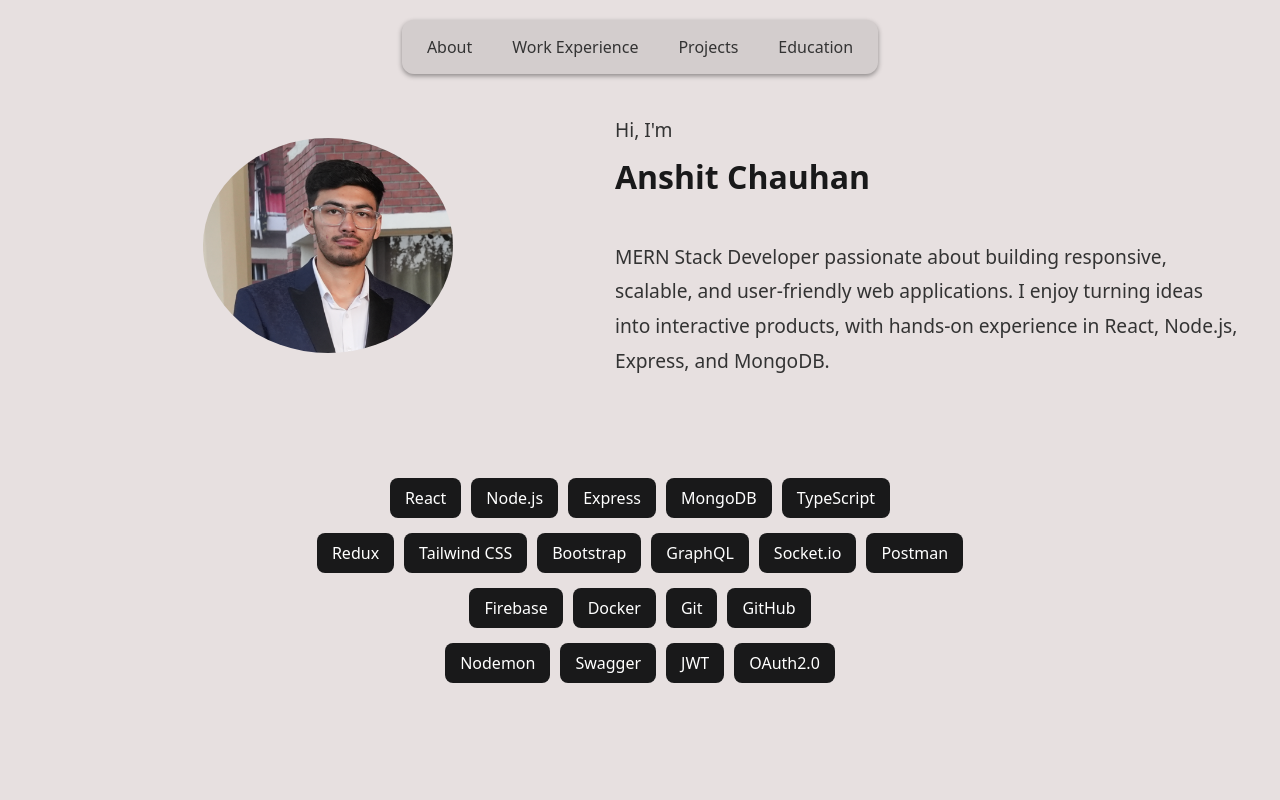
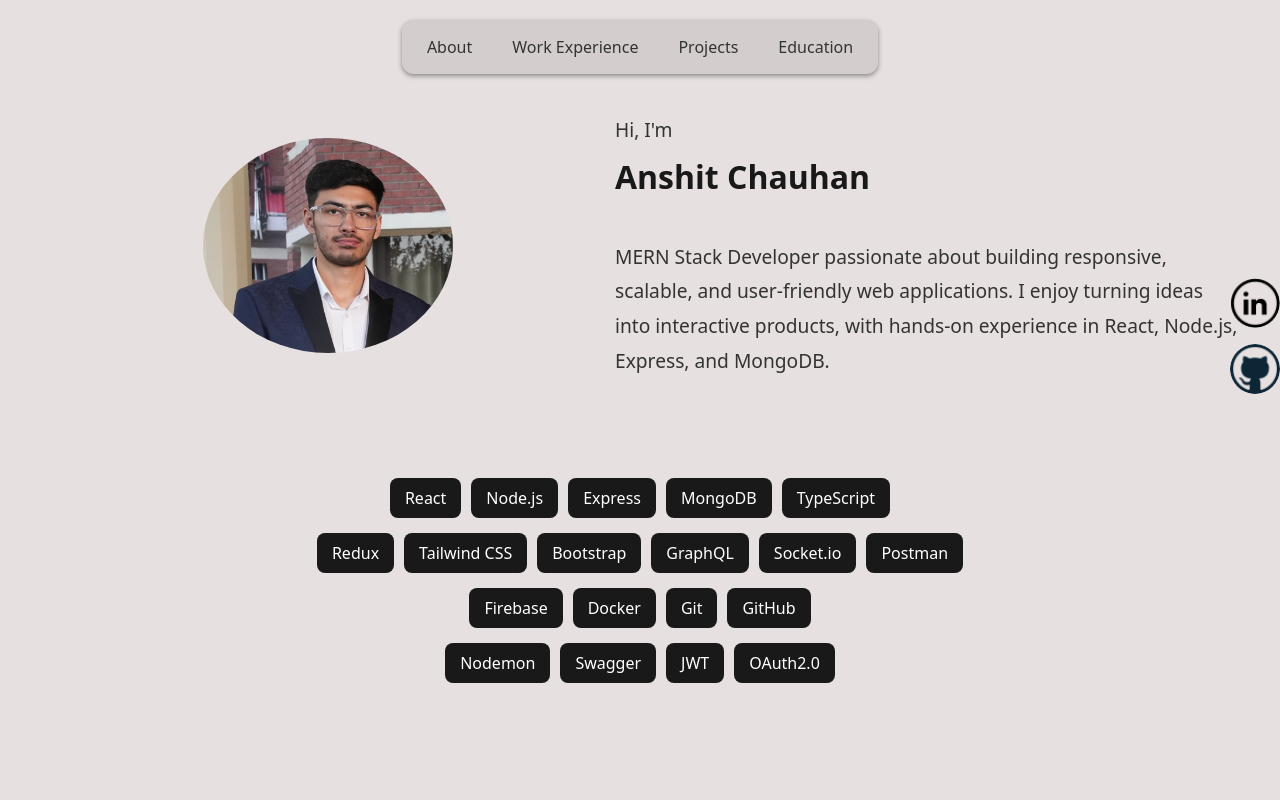
Before and after one commit to Chauhan48/Portfolio_website, a React (Vite) app: page / in a window 1280 px wide. Shown: the top 800 px of the page. Built offline with nearby package versions, Linux system fonts and the light colour scheme.

Commit message:
feat: add social media handles

```diff
--- a/src/App.jsx
+++ b/src/App.jsx
@@ -2,6 +2,7 @@ import About from "./components/About"
 import Education from "./components/Education"
 import Navbar from "./components/Navbar"
 import Project from "./components/Project"
+import SocialMedia from "./components/SocialMedia"
 import WorkExperience from "./components/WorkExperience"
 
 function App() {
@@ -9,6 +10,7 @@ function App() {
   return (
     <>
       <Navbar />
+      <SocialMedia />
       <div id="about">
         <About />
       </div>
--- a/src/components/About.jsx
+++ b/src/components/About.jsx
@@ -6,7 +6,6 @@ const skillsRows = [
 ];
 
 const About = () => {
-  const emojis = Array(10).fill('👋');
   return (
     <div className="about-container">
       <div className="about-content">
--- /dev/null
+++ b/src/components/SocialMedia.jsx
@@ -0,0 +1,14 @@
+export default function SocialMedia() {
+    return (
+        <>
+            <div className="fixed-social-buttons">
+                <a href="https://www.linkedin.com/in/anshit-chauhan" target="_blank" rel="noopener noreferrer">
+                    <img src="linkedin.png" />
+                </a>
+                <a href="https://github.com/chauhan48/" target="_blank" rel="noopener noreferrer">
+                    <img src="github.png" />
+                </a>
+            </div>
+        </>
+    )
+}
--- a/src/index.css
+++ b/src/index.css
@@ -48,6 +48,28 @@ html {
 .nav-items a:hover {
   color: #0b0b0b;
   transform: scale(1.1);
+}
+
+.fixed-social-buttons {
+  position: fixed;
+  bottom: 50%;
+  right: 0;
+  display: flex;
+  flex-direction: column;
+  gap: 10px;
+  z-index: 100;
+}
+
+.fixed-social-buttons img{
+  height: 50px;
+  height: 50px;
+  border-radius: 50%;
+}
+
+.fixed-social-buttons img:hover {
+  transform: translateY(-8px) scale(1.05);
+  box-shadow: 0 8px 20px rgba(0,0,0,0.35);
+  transition: transform 0.25s ease, box-shadow 0.25s ease;
 }
 
 .about-container {
```
Also changed, not shown: public/github.png (added), public/linkedin.png (added).
